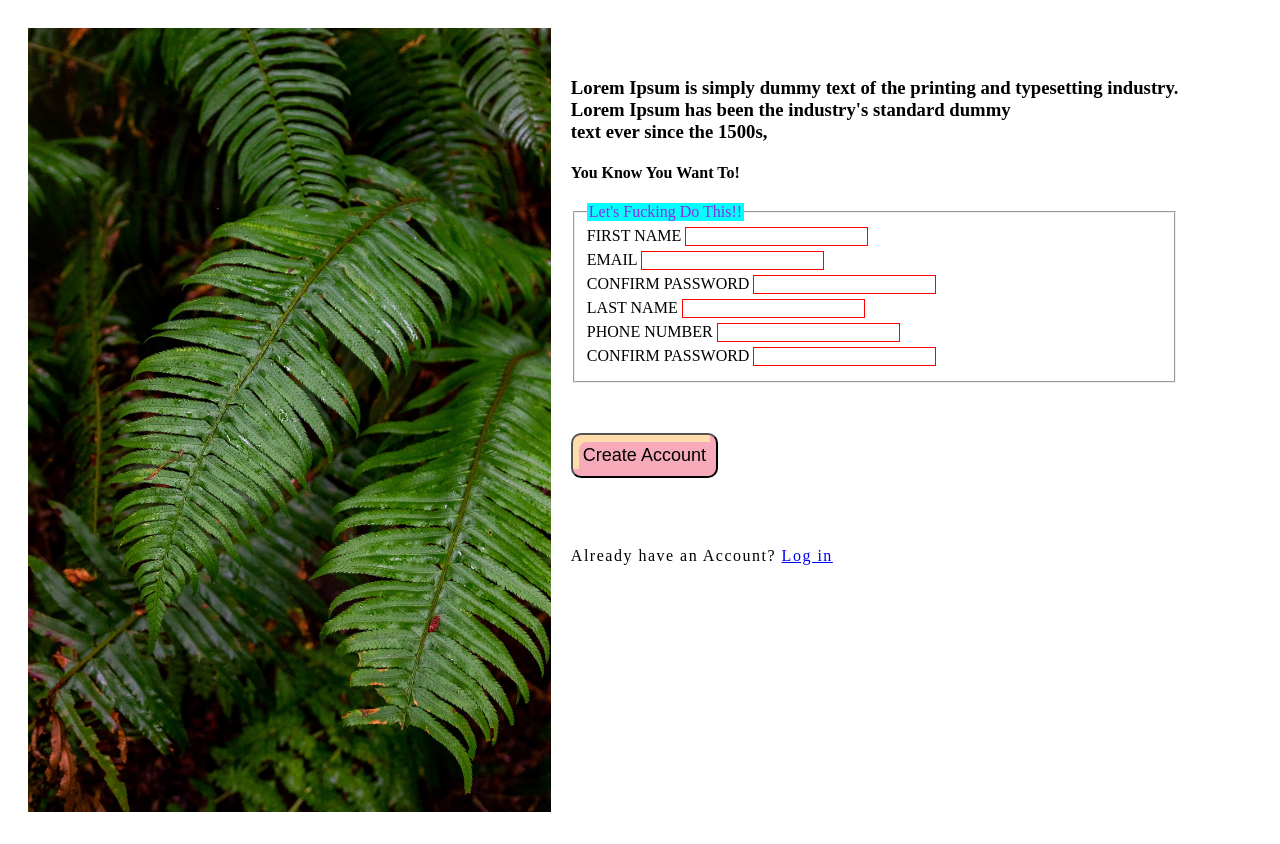
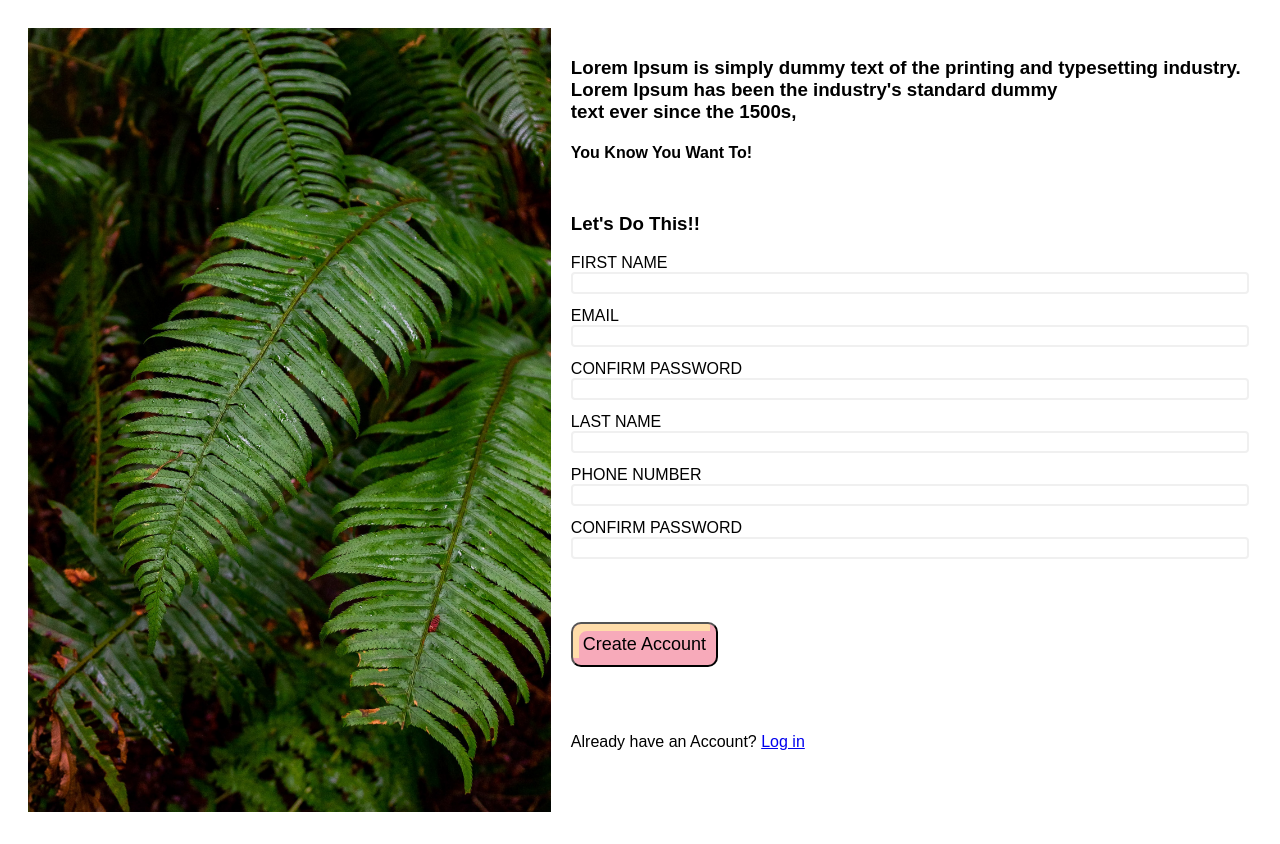
Before and after one commit to Daniel-Kav/hono-clerk-webhook, a plain HTML site: page index.html in a window 1280 px wide. Drawn offline with Linux system fonts and the light colour scheme.

Commit message:
configuring inputs

```diff
--- a/index.html
+++ b/index.html
@@ -18,46 +18,37 @@
                      Lorem Ipsum has been the industry's standard dummy </br>text ever since the 1500s, </h3>
                      <p><h4>You Know You Want To!</h4></p>
                 <form action="#" method="post">
-                    <fieldset>
-                        <legend>Let's Fucking Do This!!</legend>
-                        <div>
-                            <div>
+                    <h3>Let's Do This!!</h3>
+                    <div class="input-control">
                         <label for="first_name">FIRST NAME</label>
                         <input type="text" id="first_name" name="first_name">
                         <div class="error"></div>
                     </div>
-                            <div>
+                    <div class="input-control">
                         <label for="email">EMAIL</label>
                         <input type="email" name="email" id="email">
                         <div class="error"></div>
                     </div>
-                            <div>
+                    <div class="input-control">
                         <label for="confirm_password">CONFIRM PASSWORD</label>
                         <input type="password" id="confirm_password">
                         <div class="error"></div>
-
                     </div>
-                        </div>
-                        <div>
                     <div class="input-control">
                         <label for="last_name">LAST NAME</label>
                         <input type="text" id="last_name" name="last_name">
                         <div class="error"></div>
                     </div>
-                            <div>
+                    <div class="input-control">
                         <label for="phone_no">PHONE NUMBER</label>
                         <input type="number" id="phone_no">
                         <div class="error"></div>
                     </div>
-                            <div>
+                    <div class="input-control">
                         <label for="confirm_password">CONFIRM PASSWORD</label>
                         <input type="password" id="confirm_password">
                         <div class="error"></div>
                     </div>
-
-                        </div>
-
-                    </fieldset>
                     <button type="submit">Create Account</button>
                     <p>Already have an Account? <a href="#">Log in</a></p>
                 </form>
--- a/styles.css
+++ b/styles.css
@@ -9,33 +9,7 @@ img{
     align-items: flex-start;
 }
 h3{
-    padding-top: 50px;
-}
-p{
-    list-style: none;
-    line-height: 1.5rem;
-    letter-spacing: 1.5px;
-}
-legend{
-    color: blueviolet;
-    background-color: aqua;
-}
-content{
-    flex: 1;
-    display: flex;
-    flex-direction: column;
-}
-input{
-    flex: 1;
-    border:1px solid red;
-    margin-bottom: 5px;
-}
-.last_name{
-    display: flex;
-    flex-direction: column;
-}
-.last_name label{
-    margin-bottom: 5px;
+    padding-top: 30px;
 }
 button{
     margin-top: 50px;
@@ -50,3 +24,31 @@ button{
     background-color: #f7aaba;
 
 }
+body{
+    font-family: 'Poppins',sans-serif;
+}
+.input-control{
+    display: flex;
+    flex-direction: column;
+}
+.input-control input{
+    border: 2px solid #f0f0f0;
+    border-radius: 4px;
+    display: block;
+    font-size: 14px;
+    width: 100%;
+}
+.input-control input:focus{
+    outline: 0;
+}
+.input-control.success input{
+    border-color: chartreuse;
+}
+.input-control.error input{
+    border-color: red;
+}
+.input-control .error{
+    color: red;
+    font-size: 9px;
+    height: 13px;
+}
```
Lines whose indentation alone changed are shown as unchanged.
